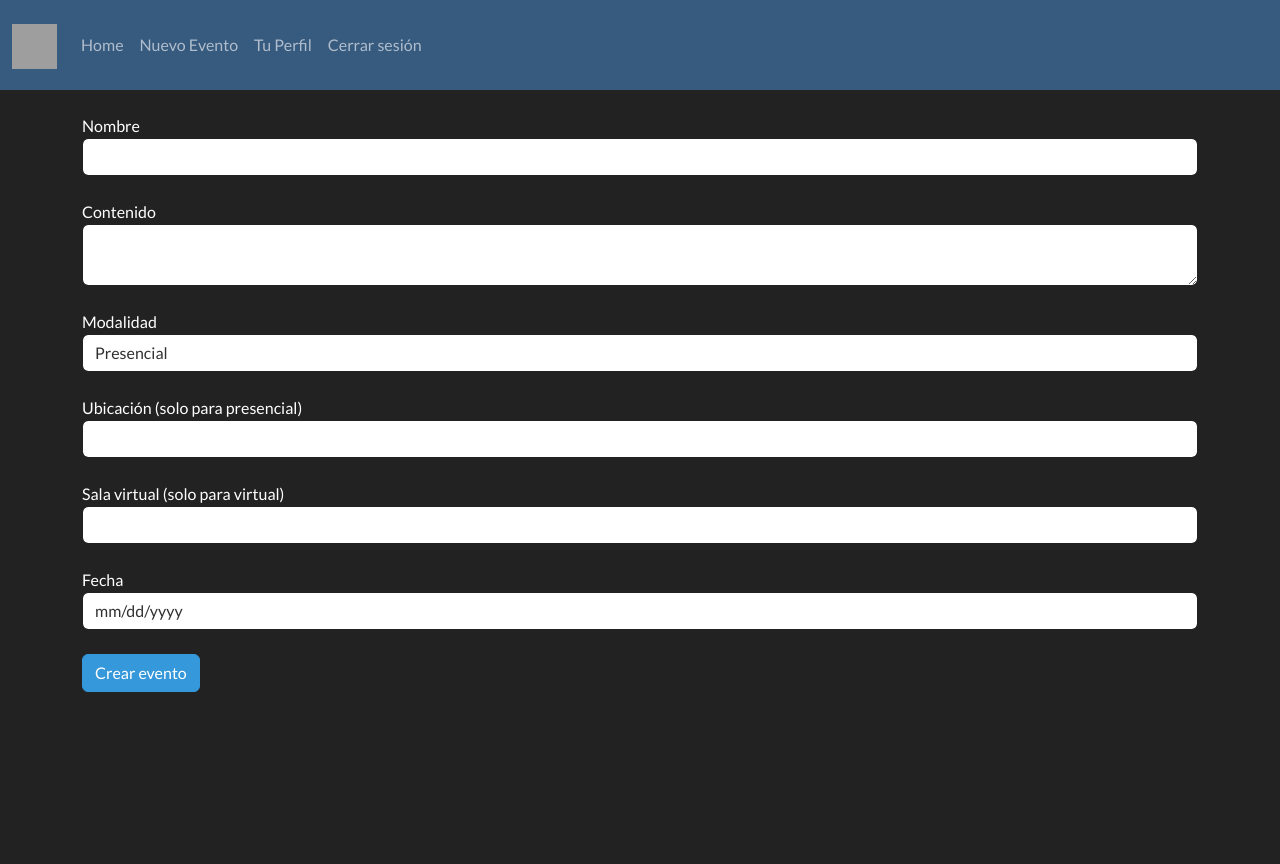
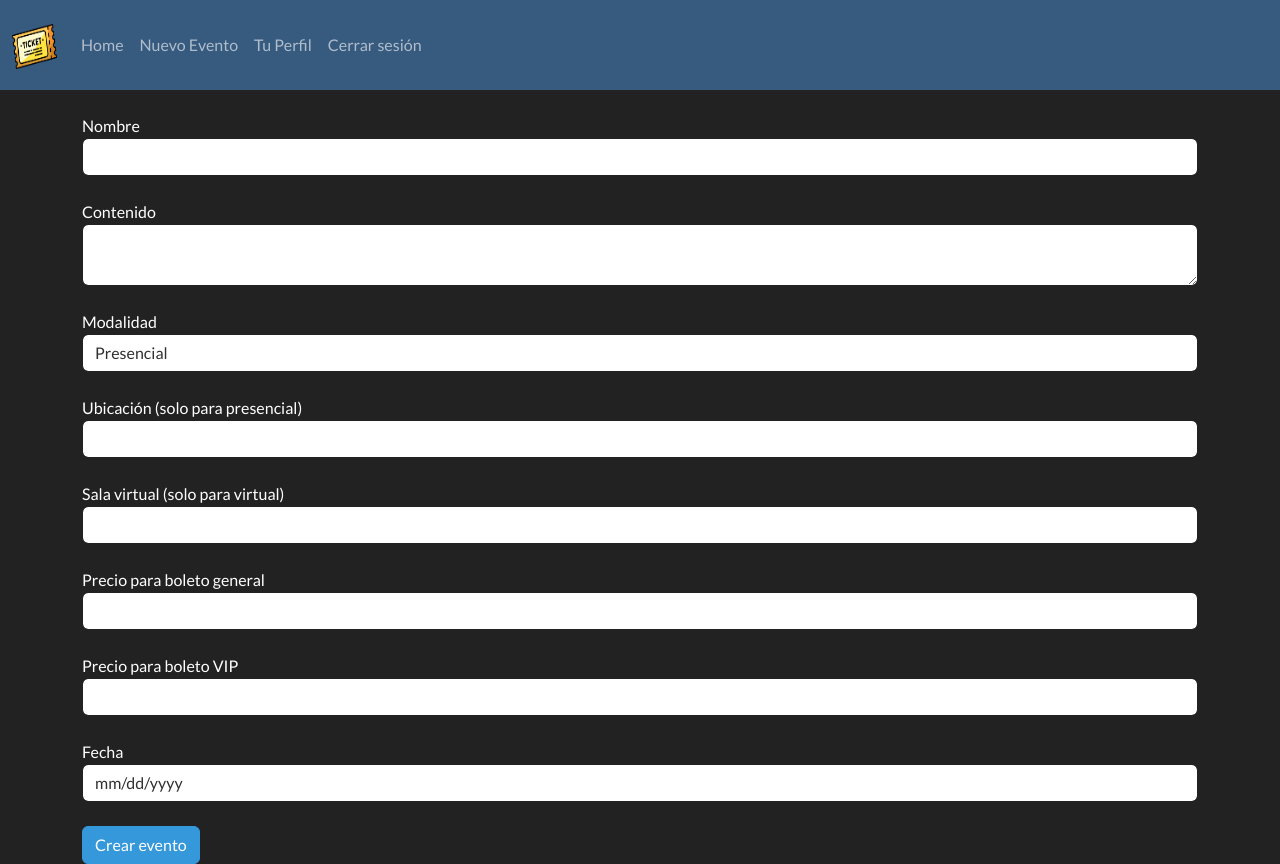
Before and after one commit to Loptt/ticket-shop-app, a Flask app: page /evento/nuevo in a window 1280 px wide. Before the commit the page ends 692 px from the top, so only its background shows below. Run offline with Flask 2, Linux system fonts and the light colour scheme; a user stored in the database is signed in; data comes from the database, SQL or seed files in the repository; both versions use the stored data as it was after the commit; some libraries are stand-ins or nearby versions; grey boxes are pictures that could not be loaded.

Commit message:
Added price fields to events

```diff
--- a/app/forms.py
+++ b/app/forms.py
@@ -54,5 +54,7 @@ class EventoForm(FlaskForm):
 	modalidad = SelectField('Modalidad', choices=[('Presencial', 'Presencial'), ('Virtual', 'Virtual')])
 	ubicacion = StringField('Ubicación (solo para presencial)') # TODO: Esconder estos dependiendo si es virtual o presencial
 	sala_virtual = StringField('Sala virtual (solo para virtual)')
+	precio_general = StringField('Precio para boleto general')
+	precio_vip = StringField('Precio para boleto VIP')
 	fecha = DateField('Fecha')
 	submit = SubmitField('Crear evento')
--- a/app/models.py
+++ b/app/models.py
@@ -52,6 +52,8 @@ class Evento(db.Model):
 	descripcion = db.Column(db.Text)
 	fecha = db.Column(db.DateTime, nullable=False)
 	user_id = db.Column(db.Integer, db.ForeignKey('user.id'), nullable=False)
+	precio_general = db.Column(db.Float)
+	precio_vip = db.Column(db.Float)
 
 	@hybrid_property
 	def organizador(self):
@@ -73,7 +75,7 @@ class Boleto(db.Model):
 	user_id = db.Column(db.Integer, db.ForeignKey('user.id'), primary_key=True)
 	evento_id = db.Column(db.Integer, db.ForeignKey('evento_virtual.id'), primary_key=True)
 	fecha_compra = db.Column(db.DateTime, nullable=False, default=datetime.utcnow)
-	boleto_impl = None
+	boleto_impl = None # Se debe de instanciar con una clase concreta cuando se cree el boleto
 
 	@abstractmethod
 	def mostrarAcceso(self):
@@ -130,13 +132,13 @@ class VirtualFactory(AbstractFactory):
 	def makeBoleto(self, user, evento):
 		return BoletoVirtual(user_id=user.id, evento_id=evento.id, link="") # Generar link de alguna forma
 
-	def makeEvento(self, nombre, descripcion, fecha, sala_virtual, user):
-		return EventoVirtual(nombre=nombre, descripcion=descripcion, fecha=fecha, sala_virtual=sala_virtual, user_id=user.id)
+	def makeEvento(self, nombre, descripcion, fecha, sala_virtual, user, precio_general, precio_vip):
+		return EventoVirtual(nombre=nombre, descripcion=descripcion, fecha=fecha, sala_virtual=sala_virtual, user_id=user.id, precio_general=precio_general, precio_vip=precio_vip)
 
 
 class PresencialFactory(AbstractFactory):
 	def makeBoleto(self, user, evento):
 		return BoletoPresencial(user_id=user.id, evento_id=evento.id, qr_entrada="") # Generar QR de alguna forma
 
-	def makeEvento(self, nombre, descripcion, fecha, ubicacion, user):
-		return EventoPresencial(nombre=nombre, descripcion=descripcion, fecha=fecha, ubicacion=ubicacion, user_id=user.id)
+	def makeEvento(self, nombre, descripcion, fecha, ubicacion, user, precio_general, precio_vip):
+		return EventoPresencial(nombre=nombre, descripcion=descripcion, fecha=fecha, ubicacion=ubicacion, user_id=user.id,  precio_general=precio_general, precio_vip=precio_vip)
--- a/app/routes.py
+++ b/app/routes.py
@@ -53,7 +53,7 @@ def nuevo_evento():
 	form = EventoForm()
 	if form.validate_on_submit():
 		factory = eval(form.modalidad.data + "Factory")()
-		evento = factory.makeEvento(form.nombre.data, form.descripcion.data, form.fecha.data, form.ubicacion.data if form.modalidad.data == "Presencial" else form.sala_virtual.data, current_user)
+		evento = factory.makeEvento(form.nombre.data, form.descripcion.data, form.fecha.data, form.ubicacion.data if form.modalidad.data == "Presencial" else form.sala_virtual.data, current_user, form.precio_general.data, form.precio_vip.data)
 		db.session.add(evento)
 		db.session.commit()
 		return redirect(url_for('evento', evento_id=evento.id))
--- a/app/templates/evento.html
+++ b/app/templates/evento.html
@@ -7,4 +7,5 @@
 <h1>{{ evento.nombre }}</h1>
 	<p>{{ evento.descripcion }}</p>
 	<h6>Creado por: <a href="{{ url_for('profile', username=evento.organizador.username) }}">{{ evento.organizador.nombre }}</a></h3>
+
 {% endblock %}
--- a/app/templates/layout.html
+++ b/app/templates/layout.html
@@ -4,7 +4,7 @@
     <meta charset="UTF-8">
     <meta http-equiv="X-UA-Compatible" content="IE=edge">
     <meta name="viewport" content="width=device-width, initial-scale=1.0">
-    <!-- title>GameForum</title> -->
+    <title>Ticket Shop</title>
     <link rel="stylesheet" href="https://bootswatch.com/5/darkly/bootstrap.min.css">
     <link rel="icon" type="image/png" href="{{ url_for('static', filename='assets/GF.png') }}"/>
     <link rel="shortcut icon" type="image/png" href="{{ url_for('static', filename='assets/GF.png') }}"/>
@@ -16,7 +16,7 @@
     <nav class="navbar navbar-expand-lg navbar-dark bg-primary">
         <div class="container-fluid">
           <a class="navbar-brand" href="{{ url_for('home') }}">
-            <img src="{{ url_for('static', filename = 'assets/GF.png') }}" alt="" width="45" height="45" class="d-inline-block align-text-top">
+            <img src="{{ url_for('static', filename = 'assets/logo.png') }}" alt="" width="45" height="45" class="d-inline-block align-text-top">
           </a>
           <div class="collapse navbar-collapse" id="navbarSupportedContent">
             <ul class="navbar-nav me-auto mb-2 mb-lg-0">
--- a/app/templates/nuevo_evento.html
+++ b/app/templates/nuevo_evento.html
@@ -32,6 +32,16 @@
 	</div>
 	<br>
 	<div class="form-group">
+		{{ form.precio_general.label() }}
+		{{ form.precio_general(class='form-control') }}
+	</div>
+	<br>
+	<div class="form-group">
+		{{ form.precio_vip.label() }}
+		{{ form.precio_vip(class='form-control') }}
+	</div>
+	<br>
+	<div class="form-group">
 		{{ form.fecha.label() }}
 		{{ form.fecha(class='form-control') }}
 	</div>
```
Also changed, not shown: app/site.db, app/static/assets/logo.png (added).
